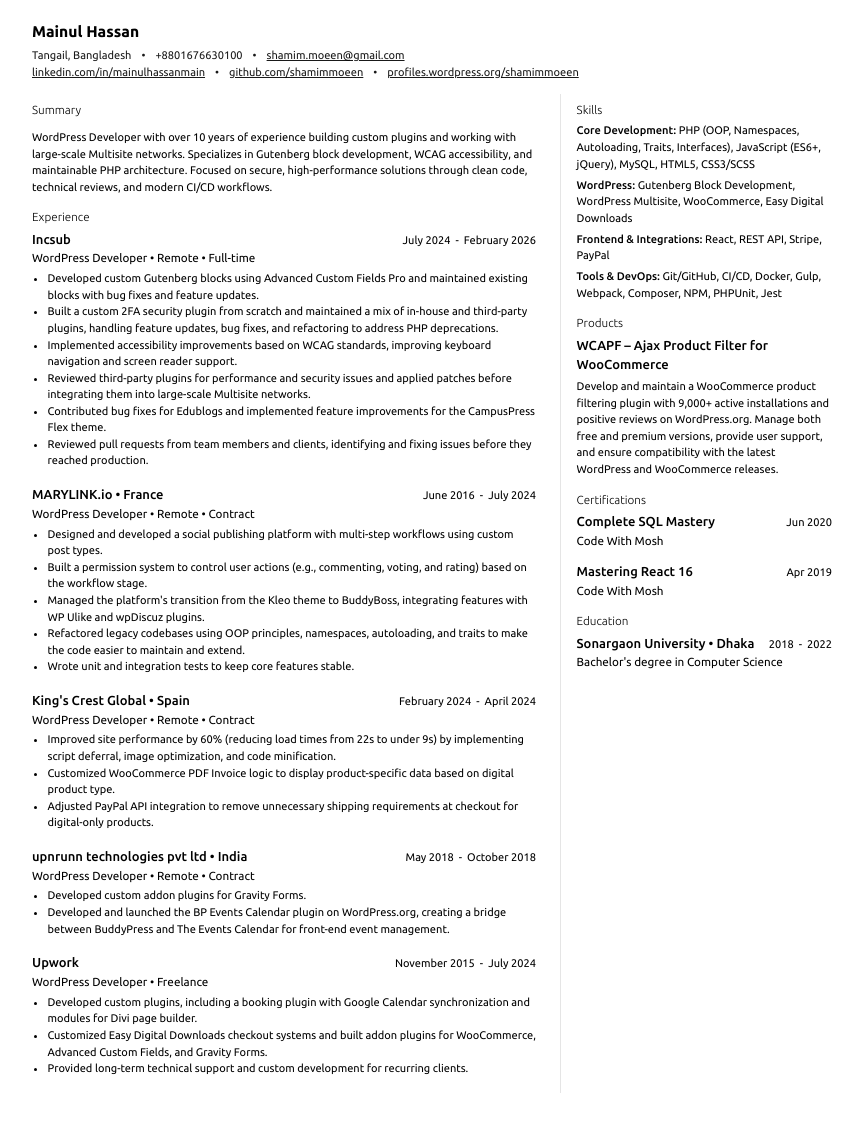
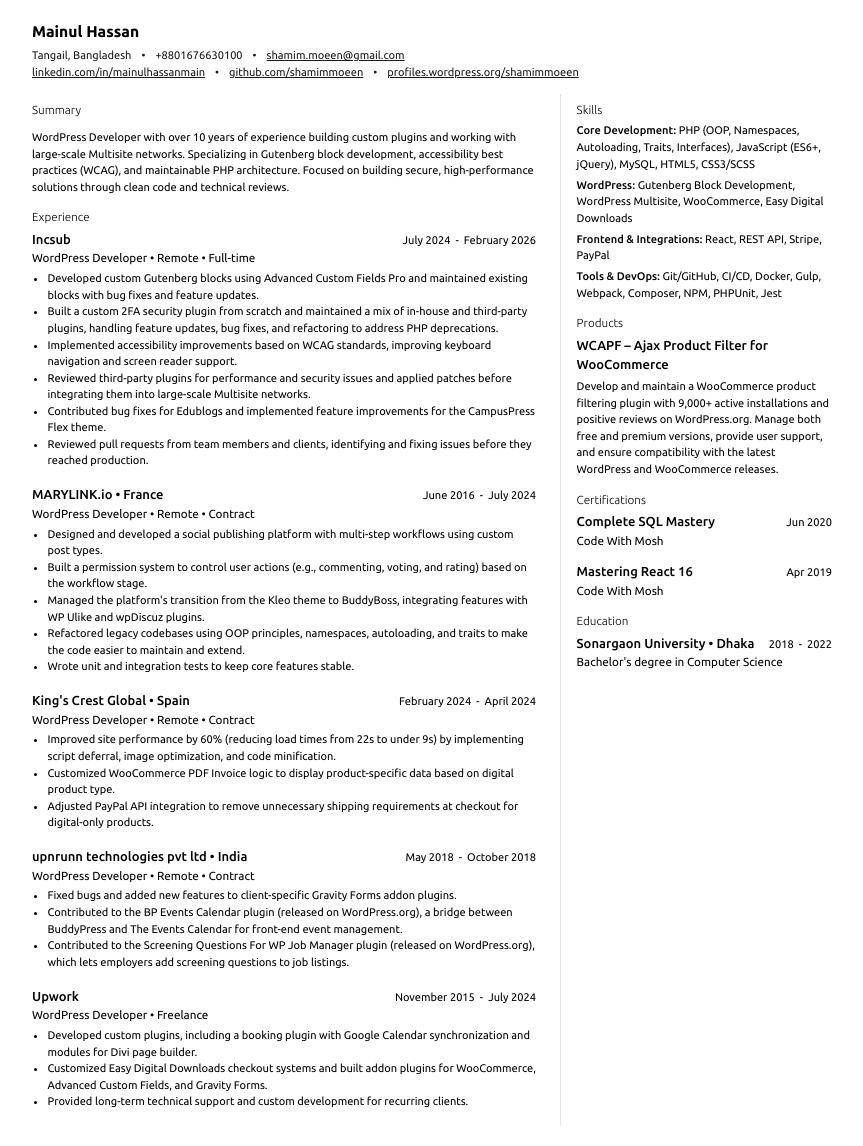
Before and after one commit to shamimmoeen/my-resume, a website: page index.html in a window 1280 px wide. Shown: the whole page, without its empty margins (208-1071 px from the left). Before the commit the page ends 1113 px from the top, so only its background shows below. Drawn offline with Linux system fonts and the light colour scheme.

Commit message:
Refine summary wording and expand upnrunn contributions

```diff
--- a/index.html
+++ b/index.html
@@ -116,7 +116,7 @@
           <div class="section professional-summary">
             <h2>Summary</h2>
             <p>
-              WordPress Developer with over 10 years of experience building custom plugins and working with large-scale Multisite networks. Specializes in Gutenberg block development, WCAG accessibility, and maintainable PHP architecture. Focused on secure, high-performance solutions through clean code, technical reviews, and modern CI/CD workflows.
+              WordPress Developer with over 10 years of experience building custom plugins and working with large-scale Multisite networks. Specializing in Gutenberg block development, accessibility best practices (WCAG), and maintainable PHP architecture. Focused on building secure, high-performance solutions through clean code and technical reviews.
             </p>
           </div>
 
@@ -226,10 +226,13 @@
               <div class="employment-description">
                 <ul>
                   <li>
-                    Developed custom addon plugins for Gravity Forms.
+                    Fixed bugs and added new features to client-specific Gravity Forms addon plugins.
                   </li>
                   <li>
-                    Developed and launched the BP Events Calendar plugin on WordPress.org, creating a bridge between BuddyPress and The Events Calendar for front-end event management.
+                    Contributed to the BP Events Calendar plugin (released on WordPress.org), a bridge between BuddyPress and The Events Calendar for front-end event management.
+                  </li>
+                  <li>
+                    Contributed to the Screening Questions For WP Job Manager plugin (released on WordPress.org), which lets employers add screening questions to job listings.
                   </li>
                 </ul>
               </div>
```
